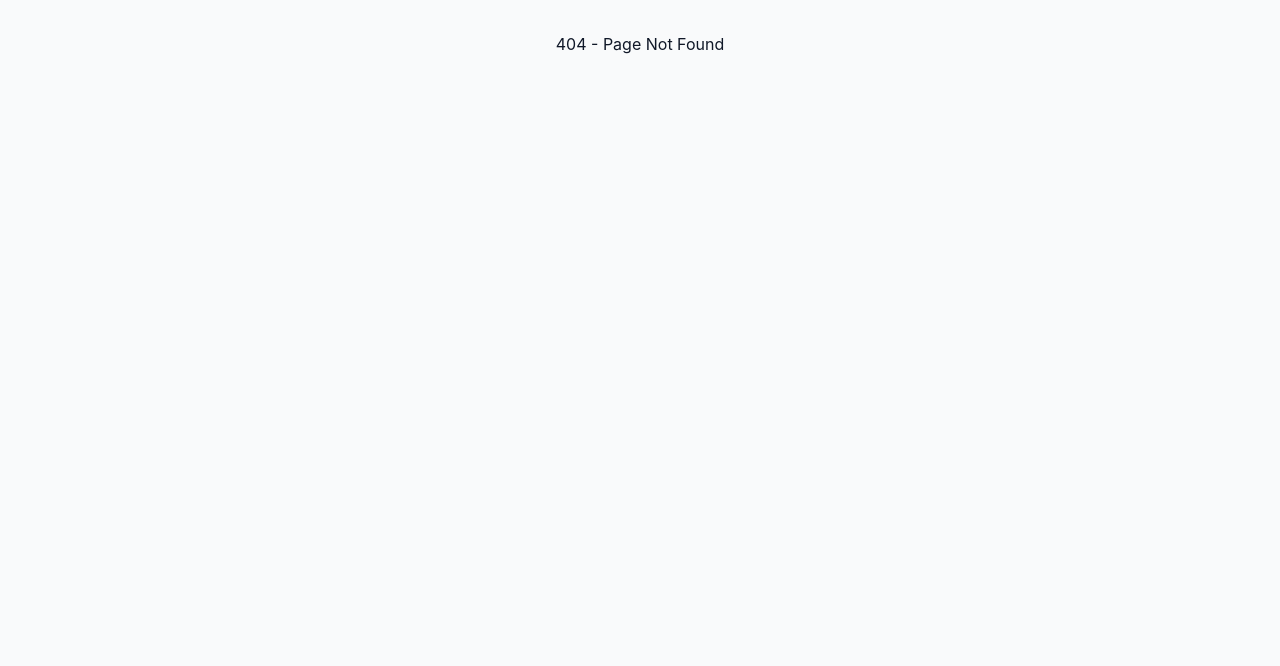
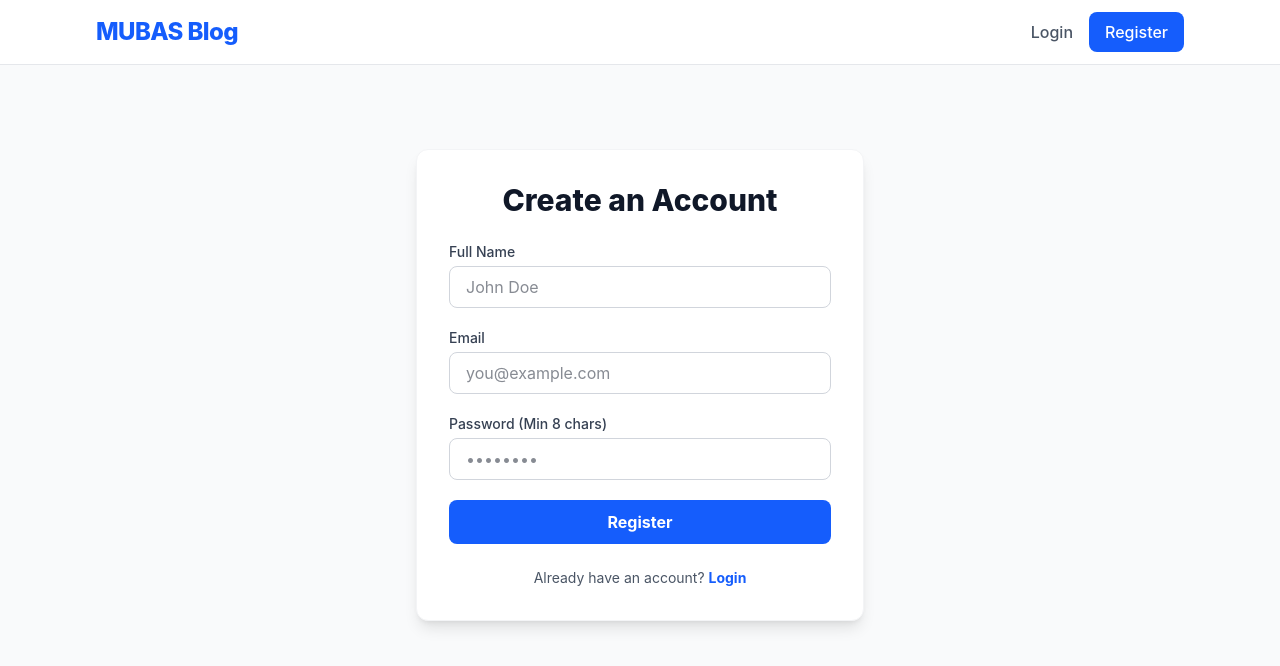
Before and after one commit to Aurie08/react-blog, a React app in the folder frontend/: page /register in a window 1280 px wide. Before the commit this address had no page. Shown: the top 666 px of the page. Built offline with nearby package versions, Linux system fonts and the light colour scheme; the HTML template or start-up script is replaced by a standard one.

Commit message:
feat(auth): implement login/register UI and API integration (blocked by backend CORS header duplication)

```diff
--- a/frontend/src/App.jsx
+++ b/frontend/src/App.jsx
@@ -1,21 +1,26 @@
 import { Routes, Route } from 'react-router-dom';
+import Navbar from './components/layout/Navbar';
+import Login from './pages/Login';
+import Register from './pages/Register';
 
-// Temporary placeholder components (we will build these in separate files soon)
-const Home = () => <div className="p-8 text-2xl font-bold">Public Feed</div>;
-const Login = () => <div className="p-8 text-2xl font-bold">Login Page</div>;
+// Temporary placeholder
+const Home = () => <div className="p-8 max-w-6xl mx-auto"><h1 className="text-3xl font-bold">Public Feed Coming Soon</h1></div>;
 
 function App() {
   return (
-    // 'min-h-screen bg-gray-50' is Tailwind utility classes for a full-height app with a light gray background
-    <div className="min-h-screen bg-gray-50 text-gray-900">
-      <Routes>
-        {/* Public Routes */}
-        <Route path="/" element={<Home />} />
-        <Route path="/login" element={<Login />} />
+    <div className="min-h-screen bg-gray-50 text-gray-900 flex flex-col">
+      {/* The Navbar sits at the top of every page */}
+      <Navbar />
 
-        {/* 404 Route (Catch-all) */}
-        <Route path="*" element={<div className="p-8 text-center">404 - Page Not Found</div>} />
-      </Routes>
+      {/* The main content area */}
+      <main className="flex-grow">
+        <Routes>
+          <Route path="/" element={<Home />} />
+          <Route path="/login" element={<Login />} />
+          <Route path="/register" element={<Register />} />
+          <Route path="*" element={<div className="p-8 text-center text-2xl font-bold text-red-500">404 - Page Not Found</div>} />
+        </Routes>
+      </main>
     </div>
   );
 }
--- /dev/null
+++ b/frontend/src/components/layout/Navbar.jsx
@@ -0,0 +1,71 @@
+import { Link, useNavigate } from 'react-router-dom';
+import { useAuth } from '../../context/AuthContext';
+import { PenSquare, LogOut, User, LayoutDashboard } from 'lucide-react';
+
+const Navbar = () => {
+  const { user, logout } = useAuth();
+  const navigate = useNavigate();
+
+  const handleLogout = () => {
+    logout();
+    navigate('/login');
+  };
+
+  return (
+    <nav className="bg-white border-b border-gray-200 sticky top-0 z-50">
+      <div className="max-w-6xl mx-auto px-4 sm:px-6 lg:px-8">
+        <div className="flex justify-between h-16 items-center">
+
+          {/* Logo / Brand */}
+          <Link to="/" className="flex items-center gap-2">
+            <span className="text-2xl font-extrabold text-blue-600 tracking-tight">MUBAS Blog</span>
+          </Link>
+
+          {/* Right side actions */}
+          <div className="flex items-center gap-4">
+            {!user ? (
+              // Show if NOT logged in
+              <>
+                <Link to="/login" className="text-gray-600 hover:text-blue-600 font-medium">Login</Link>
+                <Link to="/register" className="bg-blue-600 text-white px-4 py-2 rounded-lg hover:bg-blue-700 font-medium transition-colors">Register</Link>
+              </>
+            ) : (
+              // Show if logged in
+              <>
+                {/* Show Dashboard and Write buttons for Authors and Admins */}
+                {(user.role === 'author' || user.role === 'admin') && (
+                  <>
+                    <Link to="/dashboard" className="text-gray-600 hover:text-blue-600 flex items-center gap-1 font-medium hidden sm:flex">
+                      <LayoutDashboard size={18} /> Dashboard
+                    </Link>
+                    <Link to="/posts/new" className="bg-blue-600 text-white px-3 py-2 rounded-lg hover:bg-blue-700 flex items-center gap-1 font-medium transition-colors">
+                      <PenSquare size={18} /> Write
+                    </Link>
+                  </>
+                )}
+
+                {/* Admin link */}
+                {user.role === 'admin' && (
+                  <Link to="/admin" className="text-red-600 hover:text-red-700 font-medium hidden sm:flex">Admin</Link>
+                )}
+
+                {/* User Profile & Logout */}
+                <div className="flex items-center gap-3 ml-2 border-l border-gray-300 pl-4">
+                  <div className="flex flex-col items-end hidden sm:flex">
+                    <span className="text-sm font-bold text-gray-800">{user.name}</span>
+                    <span className="text-xs text-gray-500 capitalize">{user.role}</span>
+                  </div>
+                  <button onClick={handleLogout} className="text-gray-500 hover:text-red-600 p-2" title="Logout">
+                    <LogOut size={20} />
+                  </button>
+                </div>
+              </>
+            )}
+          </div>
+        </div>
+      </div>
+    </nav>
+  );
+};
+
+export default Navbar;
--- /dev/null
+++ b/frontend/src/pages/Login.jsx
@@ -0,0 +1,84 @@
+import { useState } from 'react';
+import { useNavigate, Link } from 'react-router-dom';
+import { useAuth } from '../context/AuthContext';
+
+const Login = () => {
+  const [email, setEmail] = useState('');
+  const [password, setPassword] = useState('');
+  const [error, setError] = useState('');
+  const [isLoading, setIsLoading] = useState(false);
+
+  const { login } = useAuth();
+  const navigate = useNavigate();
+
+  const handleSubmit = async (e) => {
+    e.preventDefault(); // Prevent page refresh
+    setError('');
+    setIsLoading(true);
+
+    try {
+      // Call the login function from our AuthContext
+      const loggedInUser = await login(email, password);
+
+      // Redirect based on role
+      if (loggedInUser.role === 'reader') {
+        navigate('/');
+      } else {
+        navigate('/dashboard'); // Authors and Admins go to dashboard
+      }
+    } catch (err) {
+      // Handle backend errors (e.g., "Invalid credentials" or "Too many attempts")
+      setError(err.response?.data?.error || 'Login failed. Please check your connection.');
+    } finally {
+      setIsLoading(false);
+    }
+  };
+
+  return (
+    <div className="flex items-center justify-center min-h-[80vh] px-4">
+      <div className="w-full max-w-md bg-white p-8 rounded-xl shadow-lg border border-gray-100">
+        <h2 className="text-3xl font-extrabold text-center text-gray-900 mb-6">Welcome Back</h2>
+
+        {error && <div className="bg-red-50 text-red-600 p-3 rounded-lg mb-4 text-sm font-medium">{error}</div>}
+
+        <form onSubmit={handleSubmit} className="space-y-5">
+          <div>
+            <label className="block text-sm font-medium text-gray-700 mb-1">Email</label>
+            <input
+              type="email"
+              required
+              value={email}
+              onChange={(e) => setEmail(e.target.value)}
+              className="w-full px-4 py-2 border border-gray-300 rounded-lg focus:ring-2 focus:ring-blue-500 focus:border-blue-500 outline-none transition-all"
+              placeholder="you@example.com"
+            />
+          </div>
+          <div>
+            <label className="block text-sm font-medium text-gray-700 mb-1">Password</label>
+            <input
+              type="password"
+              required
+              value={password}
+              onChange={(e) => setPassword(e.target.value)}
+              className="w-full px-4 py-2 border border-gray-300 rounded-lg focus:ring-2 focus:ring-blue-500 focus:border-blue-500 outline-none transition-all"
+              placeholder="••••••••"
+            />
+          </div>
+          <button
+            type="submit"
+            disabled={isLoading}
+            className="w-full bg-blue-600 text-white font-bold py-2.5 rounded-lg hover:bg-blue-700 transition-colors disabled:opacity-70"
+          >
+            {isLoading ? 'Logging in...' : 'Login'}
+          </button>
+        </form>
+
+        <p className="mt-6 text-center text-sm text-gray-600">
+          Don't have an account? <Link to="/register" className="text-blue-600 font-bold hover:underline">Register</Link>
+        </p>
+      </div>
+    </div>
+  );
+};
+
+export default Login;
--- /dev/null
+++ b/frontend/src/pages/Register.jsx
@@ -0,0 +1,85 @@
+import { useState } from 'react';
+import { useNavigate, Link } from 'react-router-dom';
+import axiosClient from '../api/axiosClient';
+
+const Register = () => {
+  const [formData, setFormData] = useState({ name: '', email: '', password: '' });
+  const [error, setError] = useState('');
+  const [isLoading, setIsLoading] = useState(false);
+  const navigate = useNavigate();
+
+  const handleSubmit = async (e) => {
+    e.preventDefault();
+    setError('');
+    setIsLoading(true);
+
+    try {
+      // Call the register endpoint
+      const response = await axiosClient.post('/auth/register', formData);
+
+      // Auto-login: Save token and go to feed
+      localStorage.setItem('token', response.data.token);
+      navigate('/');
+
+      // Note: In a real app, you might want to update AuthContext here too.
+      // For simplicity, we just redirect and the AuthContext will pick it up on next page reload,
+      // or we could call a login function directly. But wait, Olinda's API returns a token on register!
+    } catch (err) {
+      setError(err.response?.data?.error || 'Registration failed. Email might already exist.');
+    } finally {
+      setIsLoading(false);
+    }
+  };
+
+  return (
+    <div className="flex items-center justify-center min-h-[80vh] px-4 py-8">
+      <div className="w-full max-w-md bg-white p-8 rounded-xl shadow-lg border border-gray-100">
+        <h2 className="text-3xl font-extrabold text-center text-gray-900 mb-6">Create an Account</h2>
+
+        {error && <div className="bg-red-50 text-red-600 p-3 rounded-lg mb-4 text-sm font-medium">{error}</div>}
+
+        <form onSubmit={handleSubmit} className="space-y-5">
+          <div>
+            <label className="block text-sm font-medium text-gray-700 mb-1">Full Name</label>
+            <input
+              type="text" required
+              onChange={(e) => setFormData({...formData, name: e.target.value})}
+              className="w-full px-4 py-2 border border-gray-300 rounded-lg focus:ring-2 focus:ring-blue-500 outline-none"
+              placeholder="John Doe"
+            />
+          </div>
+          <div>
+            <label className="block text-sm font-medium text-gray-700 mb-1">Email</label>
+            <input
+              type="email" required
+              onChange={(e) => setFormData({...formData, email: e.target.value})}
+              className="w-full px-4 py-2 border border-gray-300 rounded-lg focus:ring-2 focus:ring-blue-500 outline-none"
+              placeholder="you@example.com"
+            />
+          </div>
+          <div>
+            <label className="block text-sm font-medium text-gray-700 mb-1">Password (Min 8 chars)</label>
+            <input
+              type="password" required minLength={8}
+              onChange={(e) => setFormData({...formData, password: e.target.value})}
+              className="w-full px-4 py-2 border border-gray-300 rounded-lg focus:ring-2 focus:ring-blue-500 outline-none"
+              placeholder="••••••••"
+            />
+          </div>
+          <button
+            type="submit" disabled={isLoading}
+            className="w-full bg-blue-600 text-white font-bold py-2.5 rounded-lg hover:bg-blue-700 transition-colors disabled:opacity-70"
+          >
+            {isLoading ? 'Creating account...' : 'Register'}
+          </button>
+        </form>
+
+        <p className="mt-6 text-center text-sm text-gray-600">
+          Already have an account? <Link to="/login" className="text-blue-600 font-bold hover:underline">Login</Link>
+        </p>
+      </div>
+    </div>
+  );
+};
+
+export default Register;
```
